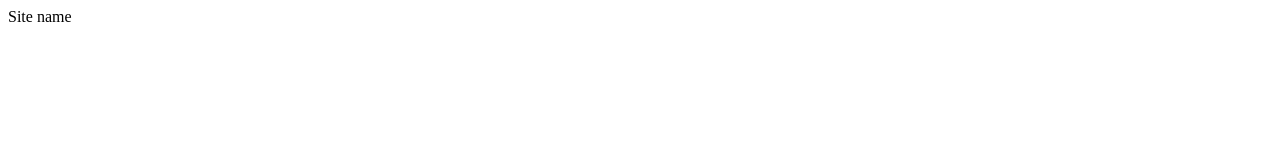
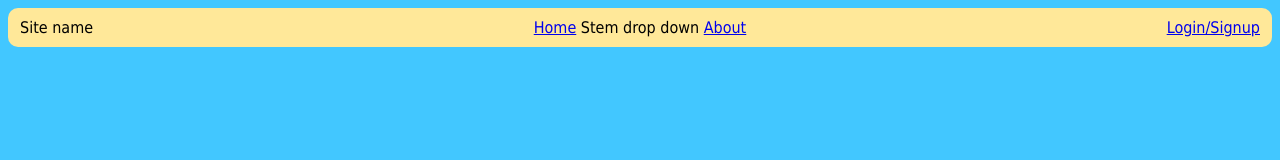
Before and after one commit to AntaresMKII/414nametoolong, a plain HTML site: page resource-view.html in a window 1280 px wide. Drawn offline with Linux system fonts and the light colour scheme; files that its build step writes are made by us from their sources.

Commit message:
Added nav bar

```diff
--- a/public/css/style.css
+++ b/public/css/style.css
@@ -3,10 +3,37 @@
     --light-blue: #97adb2;
     --light-blue2: #42c7ff;
     --white: #ffffff;
-    --yellow: #BBAE81;
+    --yellow: #ffe899;
     --black: #000000;
 }
 
 * {
     font-family: Tahoma, sans-serif;
 }
+
+body {
+    background-color: var(--light-blue2);
+}
+
+#nav-bar {
+    background-color: var(--yellow);
+    border-radius: 10px;
+    padding: 10px;
+    text-align: center;
+}
+
+#logo {
+    position: absolute;
+    left: 20px;
+}
+
+#navigation {
+    text-align: center;
+    margin: 1.5em;
+}
+
+#loginLink {
+    position: absolute;
+    text-align: right;
+    right: 20px;
+}
--- a/resource-view.html
+++ b/resource-view.html
@@ -1,7 +1,7 @@
 <!DOCTYPE html>
 <html lang="en">
     <head>
-        <link type="stylesheet" href="style.css">
+        <link rel="stylesheet" href="./public/css/style.css">
         <title id="page-title">Resource view</title>
     </head>
     <body>
@@ -9,15 +9,22 @@
             <span id="logo">Site name</span>
             <span id="navigation">
                 <!-- The nav bar needs to be shared! -->
+                <span><a href="/">Home</a></span>
+                <span>Stem drop down</span>
+                <span><a href="/about">About</a></span>
+            </span>
+            <span id="loginLink">
+                <a href="/login">Login/Signup</a>
+                <a href="/user/username" hidden>username</a>
             </span>
         </nav>
 
-        <div id="left-column">
+        <section id="left-column">
             <!-- This column will contain the resource link or viewer with a short description -->
-        </div>
+        </section>
 
-        <div id="right-column">
+        <section id="right-column">
             <!-- This column will contain a chat, similar resources and a note sharing space -->
-        </div>
+        </section>
     </body>
 </html>
```
